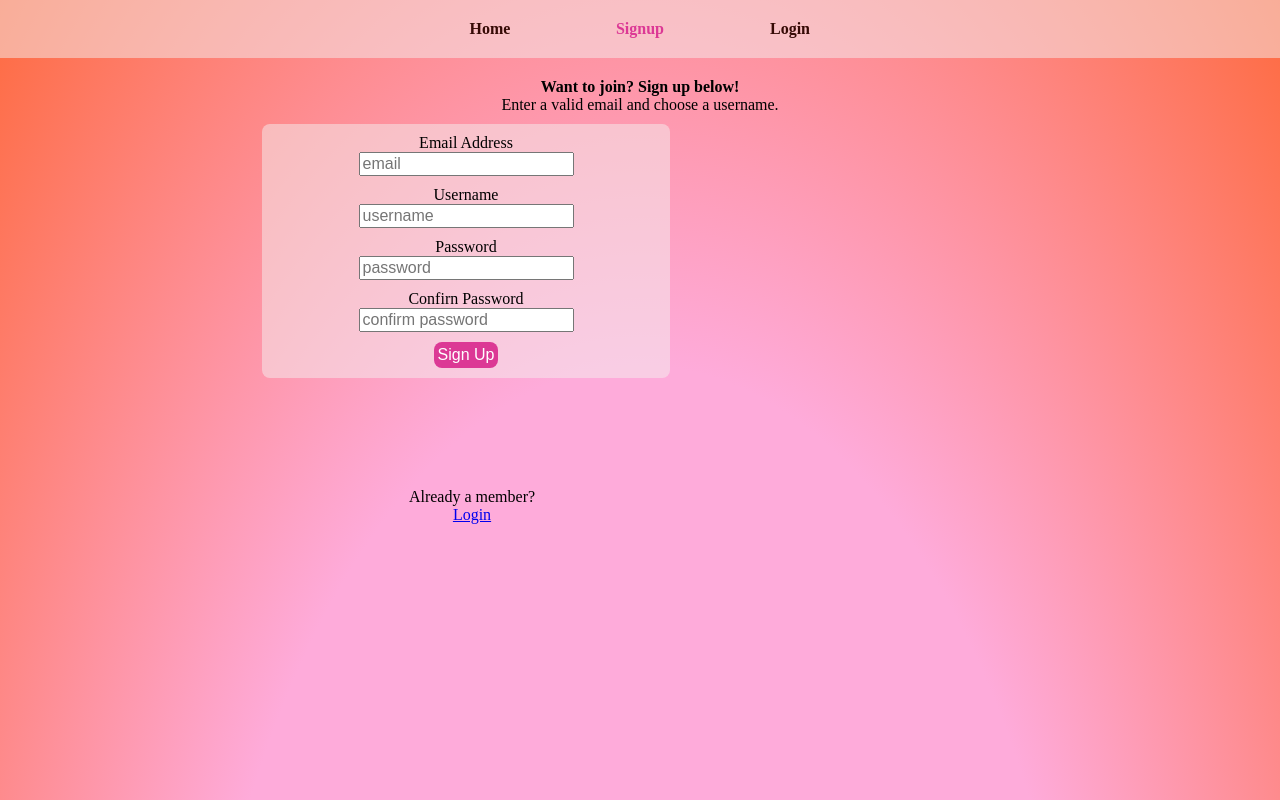
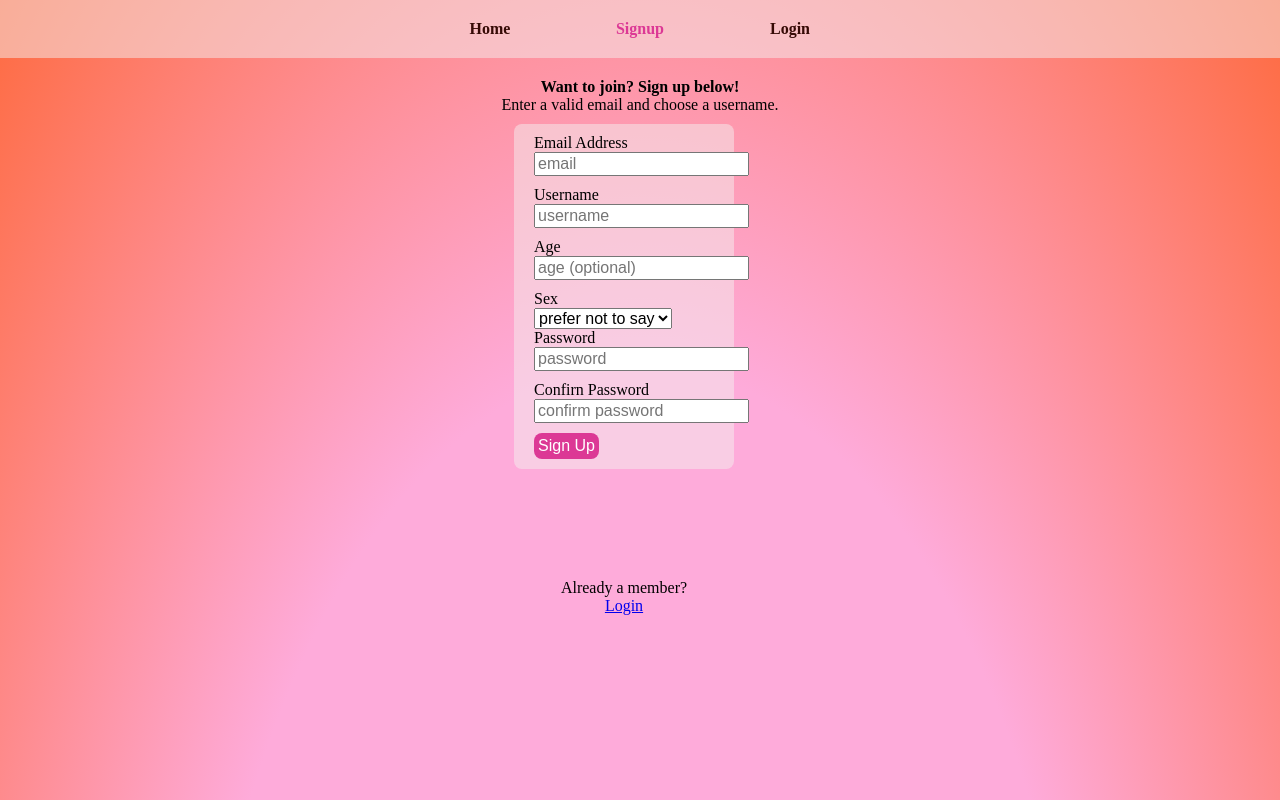
Before and after one commit to holliscrowder/pensyv-website, a React (Create React App) app in the folder client/: page /signup in a window 1280 px wide. Shown: the top 800 px of the page. Built offline with nearby package versions, Linux system fonts and the light colour scheme; no server answers.

Commit message:
add user characteristics to sign up form

```diff
--- a/client/src/components/SignupForm.css
+++ b/client/src/components/SignupForm.css
@@ -4,10 +4,14 @@ button {
     border-radius: 8px;
 }
 
-.signup {
-    text-align: center;
+/* .signup {
+    text-align: left;
 }
 
 input {
     text-align: left;
 }
+
+label.signup {
+    text-align: left;
+} */
--- a/client/src/components/SignupForm.js
+++ b/client/src/components/SignupForm.js
@@ -27,6 +27,8 @@ export const SignupForm = ({user, setUser}) => {
     const formSchema = yup.object().shape({
         email: yup.string().email("Invalid email").required("Must enter valid email"),
         username: yup.string().required("Must enter username").max(50),
+        age: yup.number().min(0).max(130),
+        sex: yup.string(),
         password: yup.string().required("Must enter valid password"),
         passwordConfirm: yup.string().equalTo(yup.ref('password'), 'Passwords must match').required('Required')
     })
@@ -89,6 +91,39 @@ export const SignupForm = ({user, setUser}) => {
                     value = {formik.values.username}
                 />
                 <p style = {{ color: "red" }}> {formik.errors.username}</p>
+                <label htmlFor = "age">Age</label>
+                <br />
+                <input
+                    id = "age"
+                    name = "age"
+                    placeholder = "age (optional)"
+                    onChange = {formik.handleChange}
+                    value = {formik.values.age}
+                />
+                <p style = {{ color: "red" }}> {formik.errors.age}</p>
+                <label htmlFor = "sex">Sex</label>
+                <br />
+                <select
+                    id = "sex"
+                    name = "sex"
+                    placeholder = "sex (optional"
+                    onChange = {formik.handleChange}
+                    value = {formik.values.sex}
+                >
+                    <option value = "" label = "prefer not to say">
+                        prefer not to say
+                    </option>
+                    <option value = "F" label = "female">
+                        female
+                    </option>
+                    <option value = "M" label = "male">
+                        male
+                    </option>
+                    <option value = "I" label = "indeterminate">
+                        indeterminate
+                    </option>
+                </select>
+                <p style = {{ color: "red" }}> {formik.errors.age}</p>
                 <label htmlFor = "password">Password</label>
                 <br />
                 <input
--- a/client/src/pages/Signup.css
+++ b/client/src/pages/Signup.css
@@ -1,25 +1,23 @@
-
-
 .signup_header {
     text-align: center;
     padding: 10px 10px 10px 10px;
 }
 
 .signup {
-    text-align: center;
-    padding: 10px 4px;
+    /* text-align: left; */
+    padding: 10px 0px 10px 20px;
     background-color: rgb(246, 240, 240, 0.5);
     /* width: 20%; */
-    margin-left: 20%;
+    margin-left: 40%;
     border-radius: 8px;
-    width: min(60%, 400px);
+    width: min(30%, 200px);
 }
 
 .login_instead {
     text-align: center;
     padding: 10px 10px 10px 10px;
-    margin-left: 20%;
-    width: min(60%, 400px);
-    margin-top: 100px;
+    margin-left: 40%;
+    width: min(30%, 200px);
+    margin-top: min(30%, 100px);
 
 }
```
Also changed, not shown: client/src/components/ProfileCard.js (added, +36 -0 lines).
